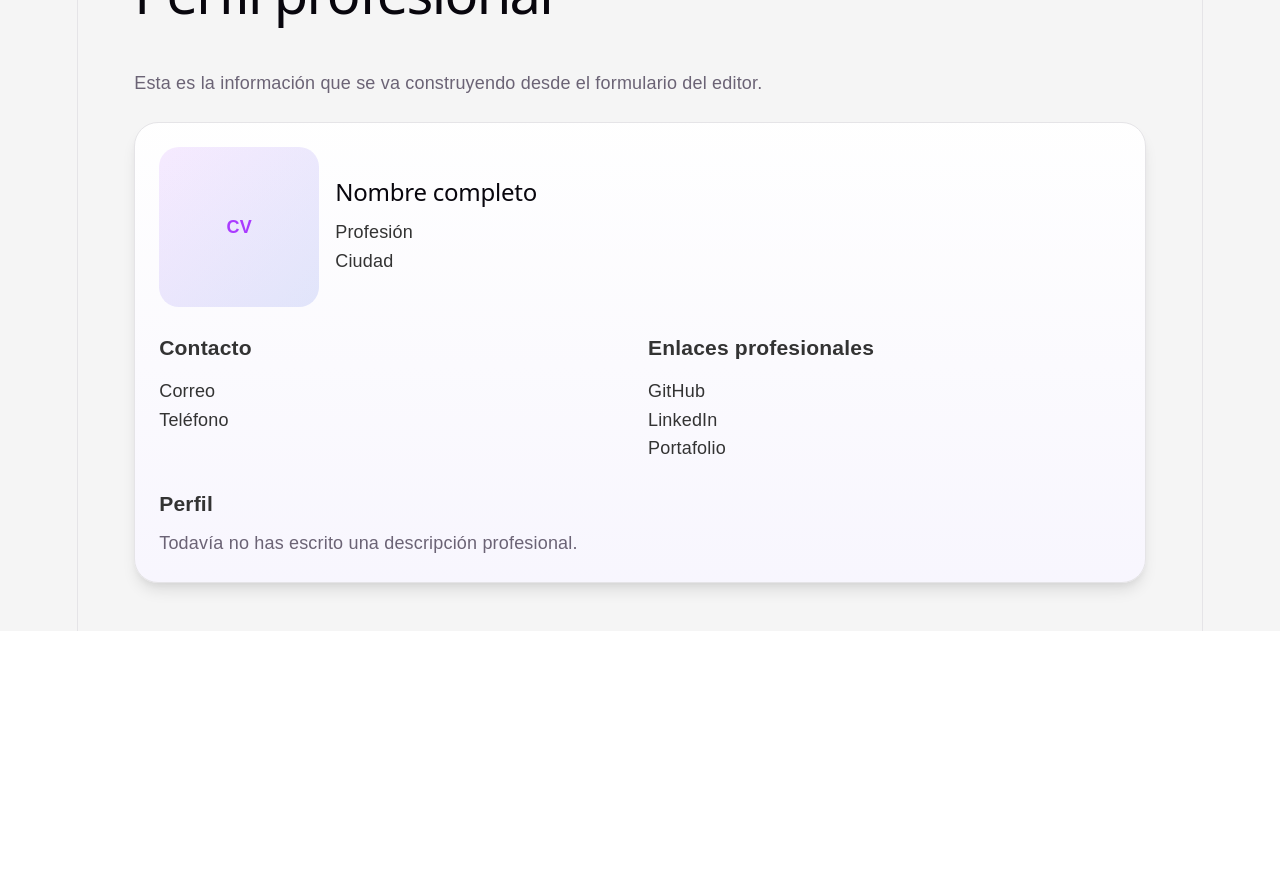
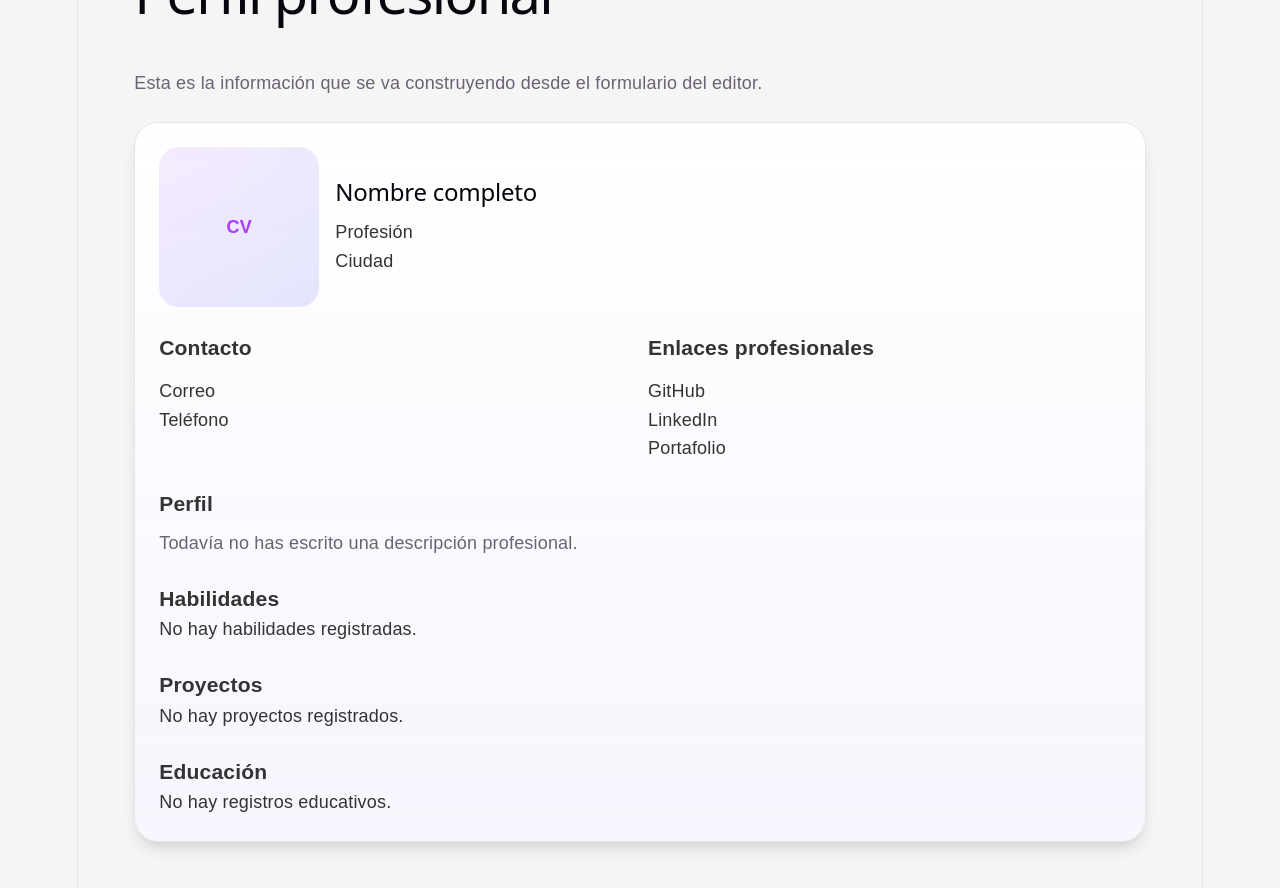
Before and after one commit to luisferbarragan/Proyecto-Final_Tecnologias-Web, a React (Vite) app: page /preview in a window 1280 px wide. Shown: the part 220-1108 px from the top of the page. Before the commit the page ends 851 px from the top, so only its background shows below. Built offline with nearby package versions, Linux system fonts and the light colour scheme.

Commit message:
creacion  la previsualizacion web del CV.

```diff
--- /dev/null
+++ b/src/components/CVPreview.jsx
@@ -0,0 +1,136 @@
+import { useCV } from '../context/CVContext'
+
+function CVPreview() {
+  const { cvData } = useCV()
+  const { personalInfo, skills, projects, education } = cvData
+
+  return (
+    <article className="editor-card preview-card">
+      <div className="preview-header">
+        {personalInfo.profileImage ? (
+          <img
+            className="preview-avatar"
+            src={personalInfo.profileImage}
+            alt={`Foto de ${personalInfo.fullName || 'perfil'}`}
+          />
+        ) : (
+          <div className="preview-avatar preview-avatar--empty">CV</div>
+        )}
+
+        <div>
+          <h2>{personalInfo.fullName || 'Nombre completo'}</h2>
+          <p>{personalInfo.profession || 'Profesión'}</p>
+          <p>{personalInfo.city || 'Ciudad'}</p>
+        </div>
+      </div>
+
+      <div className="preview-grid">
+        <div>
+          <h3>Contacto</h3>
+          <p>{personalInfo.email || 'Correo'}</p>
+          <p>{personalInfo.phone || 'Teléfono'}</p>
+        </div>
+
+        <div>
+          <h3>Enlaces profesionales</h3>
+          <p>{personalInfo.github || 'GitHub'}</p>
+          <p>{personalInfo.linkedin || 'LinkedIn'}</p>
+          <p>{personalInfo.portfolio || 'Portafolio'}</p>
+        </div>
+      </div>
+
+      <div>
+        <h3>Perfil</h3>
+        <p className="preview-profile-text">
+          {personalInfo.profile ||
+            'Todavía no has escrito una descripción profesional.'}
+        </p>
+      </div>
+
+      <div>
+        <h3>Habilidades</h3>
+
+        {skills.length > 0 ? (
+          <div className="preview-list">
+            {skills.map((skill, index) => (
+              <div className="preview-item" key={skill.id || index}>
+                <strong>{skill.name || skill.skill}</strong>
+
+                {skill.category && <p>Categoría: {skill.category}</p>}
+                {skill.level && <p>Nivel: {skill.level}</p>}
+                {skill.description && <p>{skill.description}</p>}
+              </div>
+            ))}
+          </div>
+        ) : (
+          <p>No hay habilidades registradas.</p>
+        )}
+      </div>
+
+      <div>
+        <h3>Proyectos</h3>
+
+        {projects.length > 0 ? (
+          <div className="preview-list">
+            {projects.map((project) => (
+              <div className="preview-item" key={project.id}>
+                <strong>{project.name}</strong>
+                <p>{project.description}</p>
+                <p>Tecnologías: {project.technologies}</p>
+
+                {project.repository && (
+                  <p>
+                    Repositorio:{' '}
+                    <a href={project.repository} target="_blank" rel="noreferrer">
+                      Ver repositorio
+                    </a>
+                  </p>
+                )}
+
+                {project.deploy && (
+                  <p>
+                    Deploy:{' '}
+                    <a href={project.deploy} target="_blank" rel="noreferrer">
+                      Ver proyecto
+                    </a>
+                  </p>
+                )}
+
+                {project.image && (
+                  <img
+                    className="project-image"
+                    src={project.image}
+                    alt={`Captura de ${project.name}`}
+                  />
+                )}
+              </div>
+            ))}
+          </div>
+        ) : (
+          <p>No hay proyectos registrados.</p>
+        )}
+      </div>
+
+      <div>
+        <h3>Educación</h3>
+
+        {education.length > 0 ? (
+          <div className="preview-list">
+            {education.map((entry, index) => (
+              <div className="preview-item" key={entry.id || index}>
+                <strong>{entry.program}</strong>
+                <p>{entry.institution}</p>
+                <p>{entry.period}</p>
+                <p>{entry.description}</p>
+              </div>
+            ))}
+          </div>
+        ) : (
+          <p>No hay registros educativos.</p>
+        )}
+      </div>
+    </article>
+  )
+}
+
+export default CVPreview
--- a/src/pages/Preview.jsx
+++ b/src/pages/Preview.jsx
@@ -1,10 +1,7 @@
-import { useCV } from '../context/CVContext'
+import CVPreview from '../components/CVPreview'
 import '../styles/cv-form.css'
 
 function Preview() {
-  const { cvData } = useCV()
-  const { personalInfo } = cvData
-
   return (
     <section className="container preview-page">
       <div className="editor-hero">
@@ -15,47 +12,7 @@ function Preview() {
         </p>
       </div>
 
-      <article className="editor-card preview-card">
-        <div className="preview-header">
-          {personalInfo.profileImage ? (
-            <img
-              className="preview-avatar"
-              src={personalInfo.profileImage}
-              alt={`Foto de ${personalInfo.fullName || 'perfil'}`}
-            />
-          ) : (
-            <div className="preview-avatar preview-avatar--empty">CV</div>
-          )}
-
-          <div>
-            <h2>{personalInfo.fullName || 'Nombre completo'}</h2>
-            <p>{personalInfo.profession || 'Profesión'}</p>
-            <p>{personalInfo.city || 'Ciudad'}</p>
-          </div>
-        </div>
-
-        <div className="preview-grid">
-          <div>
-            <h3>Contacto</h3>
-            <p>{personalInfo.email || 'Correo'}</p>
-            <p>{personalInfo.phone || 'Teléfono'}</p>
-          </div>
-
-          <div>
-            <h3>Enlaces profesionales</h3>
-            <p>{personalInfo.github || 'GitHub'}</p>
-            <p>{personalInfo.linkedin || 'LinkedIn'}</p>
-            <p>{personalInfo.portfolio || 'Portafolio'}</p>
-          </div>
-        </div>
-
-        <div>
-          <h3>Perfil</h3>
-          <p className="preview-profile-text">
-            {personalInfo.profile || 'Todavía no has escrito una descripción profesional.'}
-          </p>
-        </div>
-      </article>
+      <CVPreview />
     </section>
   )
 }
```
